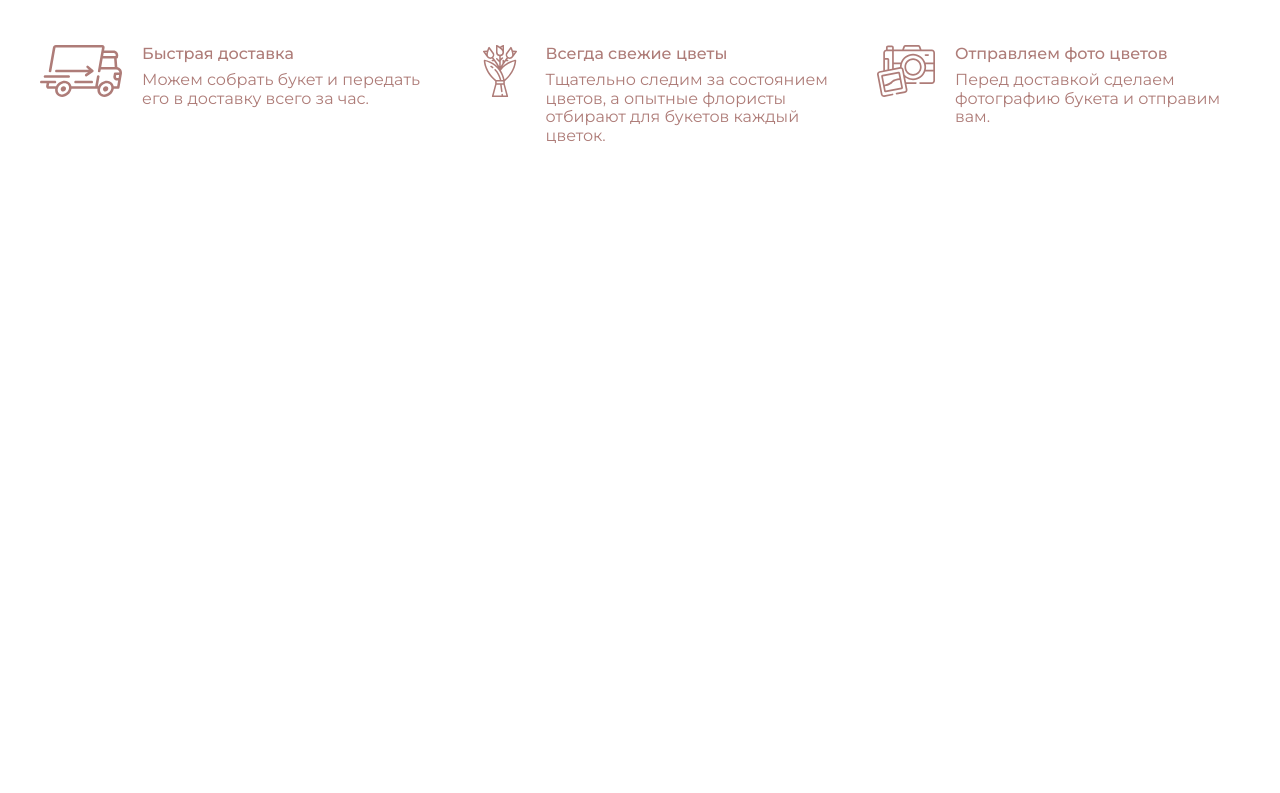
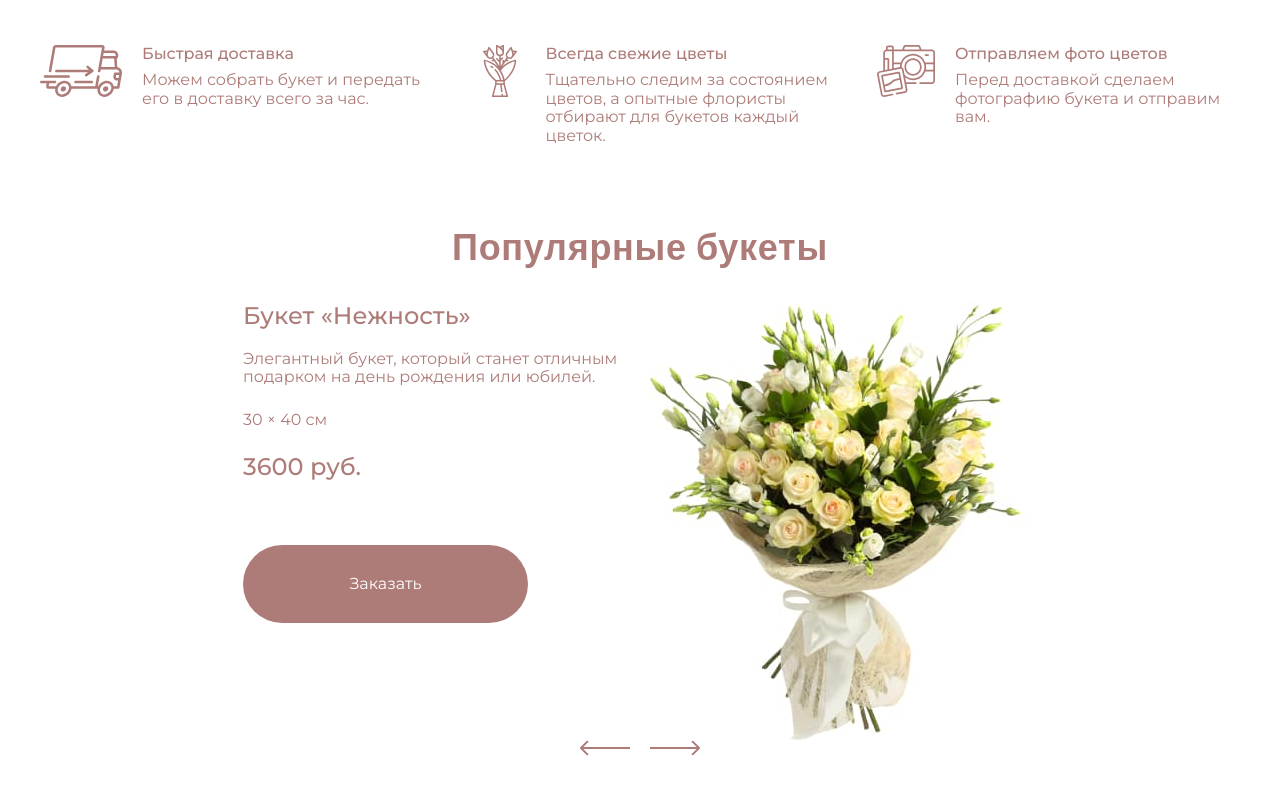
Before and after one commit to alibekmslv/botanika, a plain HTML site: page source/index.html in a window 1280 px wide. Shown: the part 547-1340 px from the top of the page. Before the commit the page ends 800 px from the top, so only its background shows below. Drawn offline with nearby package versions, Linux system fonts and the light colour scheme; a web font is replaced by a local one.

Commit message:
Добавляет разметку и стили секции "Популярные букеты"

```diff
--- a/source/css/style.css
+++ b/source/css/style.css
@@ -23,6 +23,35 @@
 }
 
 /* Components */
+/* heading */
+.heading {
+  margin-top: 0;
+
+  font-family: 'Playfair Display', sans-serif, Georgia;
+  font-size: 36px;
+  letter-spacing: 0.02em;
+
+  color: var(--color-coral-tree);
+}
+
+.button {
+  width: 285px;
+  display: flex;
+  justify-content: center;
+  padding-top: 30px;
+  padding-bottom: 30px;
+
+  font-family: "Montserrat", sans-serif, Arial;
+  font-weight: normal;
+  font-size: 16px;
+  text-decoration: none;
+
+  color: var(--color-white);
+
+  background-color: var(--color-coral-tree);
+  border-radius: 40px;
+}
+
 /* main-banner */
 .main-banner {
   display: flex;
@@ -59,21 +88,6 @@
   margin-bottom: 64px;
 
   font-size: 24px;
-}
-
-.main-banner__button {
-  align-self: flex-start;
-  padding: 30px 69px;
-
-  font-family: "Montserrat", sans-serif, Arial;
-  font-weight: normal;
-  font-size: 16px;
-  text-decoration: none;
-
-  color: var(--color-white);
-
-  background-color: var(--color-coral-tree);
-  border-radius: 40px;
 }
 
 .main-banner__img:nth-child(2n - 1) {
@@ -145,8 +159,76 @@
   margin-bottom: 0;
 }
 
+/* product-slide */
+.product-slide {
+  display: flex;
+  justify-content: center;
+
+  color: var(--color-coral-tree);
+}
+
+.product-slide__description-wrapper {
+  width: 387px;
+  margin-right: 20px;
+}
+
+.product-slide__title {
+  margin-top: 0;
+  margin-bottom: 20px;
+
+  font-weight: 500;
+  font-size: 24px;
+}
+
+.product-slide__description {
+  margin-top: 0;
+  margin-bottom: 24px;
+}
+
+.product-slide__description-list {
+  display: grid;
+  grid-template-rows: repeat(2, auto);
+  row-gap: 24px;
+  margin-top: 0;
+  margin-bottom: 64px;
+}
+
+.product-slide__description-term {
+  display: none;
+}
+
+.product-slide__description-details--price {
+  font-weight: 500;
+  font-size: 24px;
+}
+
+/* slider */
+.slider__arrow-controls {
+  display: grid;
+  grid-template-columns: repeat(2, min-content);
+  justify-content: center;
+  column-gap: 20px;
+}
+
+.slider__arrow-button {
+  border: none;
+  width: 50px;
+  height: 16px;
+  padding: 0;
+
+  background-color: transparent;
+  background-image: url("../img/backgrounds/icon-arrow.svg");
+
+  cursor: pointer;
+}
+
+.slider__arrow-button--next {
+  transform: rotate(180deg);
+}
+
+
 /* Layouts */
-
+/* main-hero */
 .main-hero {
   margin-top: 81px;
   margin-bottom: 80px;
@@ -155,3 +237,14 @@
 .main-hero__main-banner {
   margin-bottom: 48px;
 }
+
+/* popular-products */
+.popular-products {
+  margin-bottom: 72px;
+}
+
+.popular-products__heading {
+  margin-bottom: 36px;
+
+  text-align: center;
+}
--- a/source/index.html
+++ b/source/index.html
@@ -22,7 +22,7 @@
         <div class="main-banner__description-wrapper">
           <h2 class="main-banner__title">Авторские букеты <i>в Петербурге</i></h2>
           <p class="main-banner__subtitle">Оригинальные свежие букеты с доставкой по всему городу</p>
-          <a class="main-banner__button" href="#">Смотреть каталог</a>
+          <a class="main-banner__button button" href="#">Смотреть каталог</a>
         </div>
         <div class="main-banner__masonry">
           <img class="main-banner__img" src="img/content/bouquet-banner-1.jpg" alt="Букет розовых тюльпанов" width="386"
@@ -53,6 +53,29 @@
         </li>
       </ul>
     </section>
+    <section class="popular-products container">
+      <h2 class="popular-products__heading heading">Популярные букеты</h2>
+      <div class="slider popular-products__slider">
+        <div class="slider__slide product-slide">
+          <div class="product-slide__description-wrapper">
+            <p class="product-slide__title">Букет «Нежность»</p>
+            <p class="product-slide__description">Элегантный букет, который станет отличным подарком на день рождения или юбилей.</p>
+            <dl class="product-slide__description-list">
+              <dt class="product-slide__description-term">Размер букета</dt>
+              <dt class="product-slide__description-details">30 × 40 см</dt>
+              <dt class="product-slide__description-term">Цена</dt>
+              <dt class="product-slide__description-details product-slide__description-details--price">3600 руб.</dt>
+            </dl>
+            <a class="product-slide__button button" href="#">Заказать</a>
+          </div>
+          <img class="product-slide__image" src="img/content/bouquet-popular-1.jpg" alt="Большой букет белых роз" width="387" height="438">
+        </div>
+        <div class="slider__arrow-controls">
+          <button class="slider__arrow-button slider__arrow-button--prev" type="button" aria-label="Предыдущий слайд"></button>
+          <button class="slider__arrow-button slider__arrow-button--next" type="button"  aria-label="Следующий слайд"></button>
+        </div>
+      </div>
+    </section>
   </main>
   <footer class="site-footer"></footer>
   <script src="js/main.js"></script>
```
Also changed, not shown: source/img/backgrounds/icon-arrow.svg (added), source/img/content/bouquet-popular-1.jpg (added).
